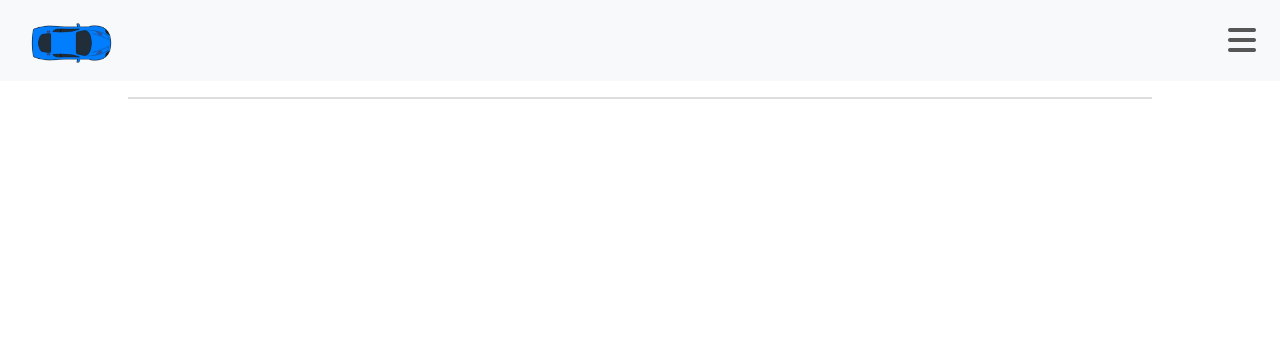
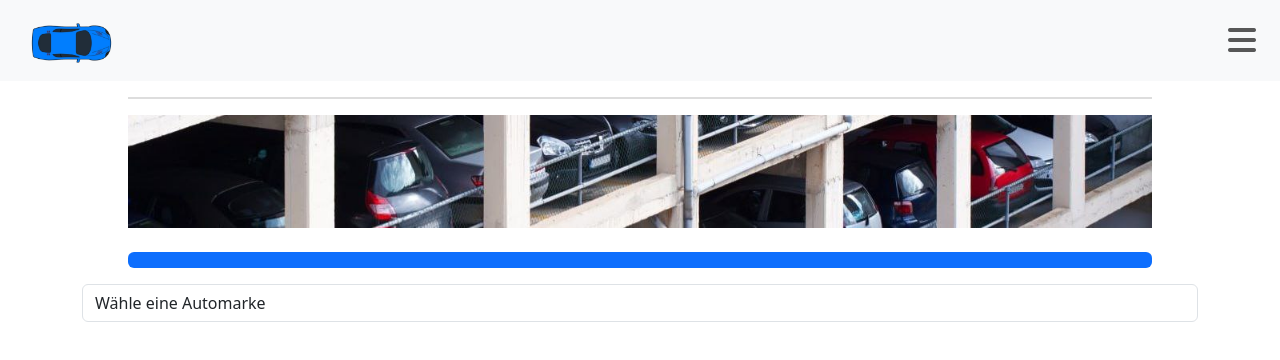
Before and after one commit to De27vin/autoversicherungsrechner-prog1, a React (Create React App) app: page / in a window 1280 px wide. Shown: the top 360 px of the page. Built offline with nearby package versions, Linux system fonts and the light colour scheme.

Commit message:
Long picture, Progress-bar & a prototype for choosing car brand/model

```diff
--- a/src/App.css
+++ b/src/App.css
@@ -20,3 +20,12 @@
 .bars-icon-div .fas.fa-bars {
   font-size: 1.5rem; /* Adjust the size as needed */
 }
+
+.big-image { /* Grösse für das Grosse lange Bild anpassen */
+  width: 80%;
+}
+
+.progress-bar { /* Progress-bar, die anzeigt bei welchem Schritt man gerade ist */
+  width: 80%;
+  margin-top: 1.5rem;
+}
--- a/src/App.js
+++ b/src/App.js
@@ -3,15 +3,49 @@ import Container from 'react-bootstrap/Container';
 import Nav from 'react-bootstrap/Nav';
 import Navbar from 'react-bootstrap/Navbar';
 import Offcanvas from 'react-bootstrap/Offcanvas';
-import logo from './assets/logo.png'
+import logo from './assets/logo.png';
+import Image from 'react-bootstrap/Image';
+import ImageChooseCar from './assets/chooseCar.png';
+import ProgressBar from 'react-bootstrap/ProgressBar';
+
 import 'bootstrap/dist/css/bootstrap.min.css';
 import './App.css';
 
+const carModels = {
+  Audi: ['A3', 'A4', 'A6'],
+  BMW: ['M3', 'M4', 'M5'],
+  VW: ['Polo', 'Golf', 'Up'],
+  Toyota: ['Corolla', 'Camry', 'Yaris'],
+  Honda: ['Civic', 'Accord', 'Jazz'],
+  Nissan: ['Altima', 'Sentra', 'Versa'],
+  Ford: ['Focus', 'Fusion', 'Mustang'],
+  Hyundai: ['Elantra', 'Sonata', 'Accent'],
+  Kia: ['Optima', 'Sorento', 'Rio'],
+  Mazda: ['MX-5', '6', 'CX-5']
+};
+
+function BigImage() {
+  return (
+    <div className="d-flex justify-content-center">
+      <Image src={ImageChooseCar} fluid className='big-image'/>
+    </div>
+  );
+}
+
+
 function App() {
   const [show, setShow] = useState(false);
+  const [selectedBrand, setSelectedBrand] = useState('');
+  const [models, setModels] = useState([]);
 
   const handleClose = () => setShow(false);
   const handleShow = () => setShow(true);
+
+  const handleBrandChange = (event) => {
+    const brand = event.target.value;
+    setSelectedBrand(brand);
+    setModels(carModels[brand] || []);
+  };
 
   return (
     <div className="App">
@@ -33,6 +67,33 @@ function App() {
 
         <div className="custom-divider my-3 mx-auto"></div>
 
+        <BigImage/>
+
+        <div className='d-flex justify-content-center'>
+          <ProgressBar now={20} className='progress-bar'/> {/* Funktioniert noch nicht! label={`${now}%`} */}
+        </div>
+
+        <div className="container">
+          <div className="form-group mt-3">
+            <select id="brandSelect" className="form-control" onChange={handleBrandChange}>
+              <option value="">Wähle eine Automarke</option>
+              {Object.keys(carModels).map((brand) => (
+                <option key={brand} value={brand}>{brand}</option>
+              ))}
+            </select>
+          </div>
+          {selectedBrand && (
+            <div className="form-group mt-3">
+              <select id="modelSelect" className="form-control">
+                <option value="">Wähle ein Automodell</option>
+                {models.map((model) => (
+                  <option key={model} value={model}>{model}</option>
+                ))}
+              </select>
+            </div>
+          )}
+        </div>
+
         <Offcanvas show={show} onHide={handleClose} placement="end">
           <Offcanvas.Header closeButton>
             <Offcanvas.Title>Menü</Offcanvas.Title>
```
Also changed, not shown: src/assets/chooseCar.png (added), 1 other file (tests, documents, lock files or other folders).
